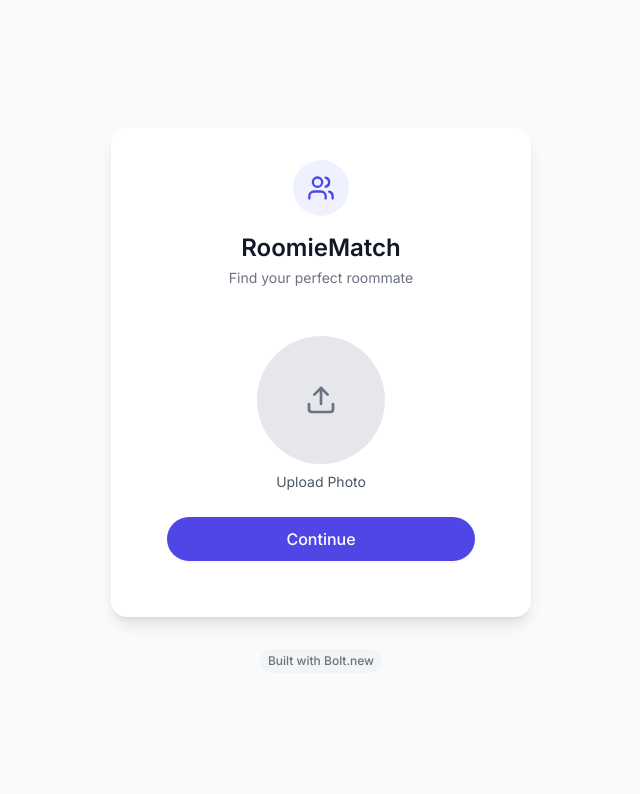
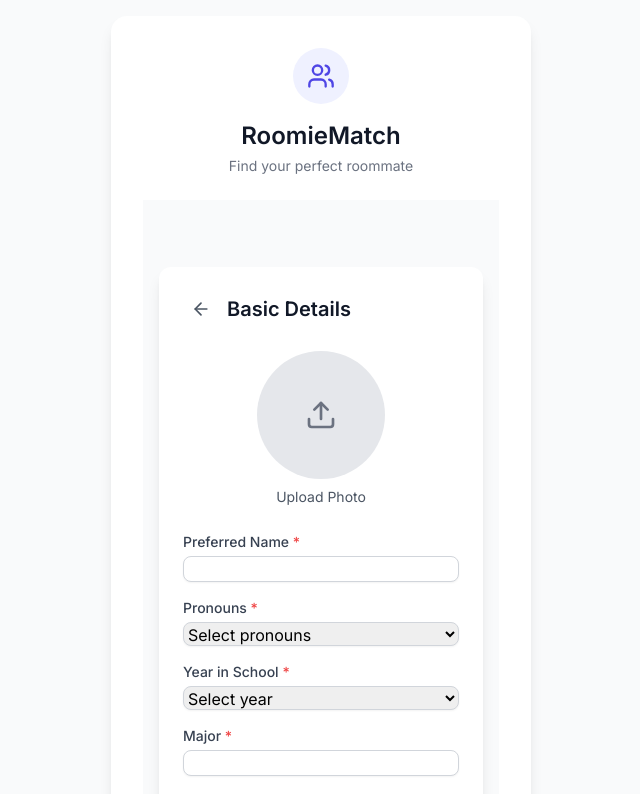
Before and after one commit to joherman96/Jonahprettysmart, a React (Vite) app: page /profile/basic-details in a window 1280 px wide. Shown: the top 794 px of the page, without its empty margins (319-959 px from the left). Built offline with nearby package versions, Linux system fonts and the light colour scheme; no server answers; sample sign-in values are in the browser's storage.

Commit message:
Fix BasicDetailsCard component structure

```diff
--- a/src/pages/profile/BasicDetailsCard.tsx
+++ b/src/pages/profile/BasicDetailsCard.tsx
@@ -154,9 +154,22 @@ const BasicDetailsCard: React.FC = () => {
   };
 
   return (
-    <div className="w-full max-w-2xl mx-auto p-6">
+    <div className="min-h-screen bg-gray-50 flex items-center justify-center p-4">
+      <div className="w-full max-w-[420px] bg-white rounded-xl shadow-lg">
+        <div className="p-6">
+          <div className="flex items-center mb-6">
+            <button
+              onClick={() => navigate('/welcome')}
+              className="text-gray-600 hover:text-gray-900 transition-colors p-2 rounded-full hover:bg-gray-100"
+              aria-label="Back to welcome page"
+            >
+              <ArrowLeft size={20} />
+            </button>
+            <h1 className="text-xl font-semibold text-gray-900 ml-2">Basic Details</h1>
+          </div>
+
           <form onSubmit={handleSubmit} className="space-y-6">
-        {/* Update Photo Section */}
+            {/* Photo Upload Section */}
             <div className="flex flex-col items-center mb-6">
               {originalImage ? (
                 <div className="relative w-full max-w-md aspect-square">
@@ -232,6 +245,112 @@ const BasicDetailsCard: React.FC = () => {
               />
             </div>
 
+            {/* Form Fields */}
+            <div className="space-y-4">
+              {/* Preferred Name */}
+              <div>
+                <label htmlFor="preferredName" className="block text-sm font-medium text-gray-700">
+                  Preferred Name <span className="text-red-500">*</span>
+                </label>
+                <input
+                  id="preferredName"
+                  type="text"
+                  value={formData.preferredName}
+                  onChange={e => setFormData(prev => ({ ...prev, preferredName: e.target.value }))}
+                  className="mt-1 block w-full rounded-lg border border-gray-300 shadow-sm focus:border-primary-500 focus:ring-primary-500"
+                  required
+                  aria-required="true"
+                />
+              </div>
+
+              {/* Pronouns */}
+              <div>
+                <label htmlFor="pronouns" className="block text-sm font-medium text-gray-700">
+                  Pronouns <span className="text-red-500">*</span>
+                </label>
+                <select
+                  id="pronouns"
+                  value={formData.pronouns}
+                  onChange={e => setFormData(prev => ({ ...prev, pronouns: e.target.value }))}
+                  className="mt-1 block w-full rounded-lg border border-gray-300 shadow-sm focus:border-primary-500 focus:ring-primary-500"
+                  required
+                  aria-required="true"
+                >
+                  <option value="">Select pronouns</option>
+                  <option value="She/Her">She/Her</option>
+                  <option value="He/Him">He/Him</option>
+                  <option value="They/Them">They/Them</option>
+                  <option value="Other">Other...</option>
+                </select>
+
+                {formData.pronouns === 'Other' && (
+                  <input
+                    id="customPronouns"
+                    type="text"
+                    value={formData.customPronouns}
+                    onChange={e => setFormData(prev => ({ ...prev, customPronouns: e.target.value }))}
+                    className="mt-2 block w-full rounded-lg border border-gray-300 shadow-sm focus:border-primary-500 focus:ring-primary-500"
+                    placeholder="Enter your pronouns"
+                    required
+                    aria-required="true"
+                  />
+                )}
+              </div>
+
+              {/* Year in School */}
+              <div>
+                <label htmlFor="yearInSchool" className="block text-sm font-medium text-gray-700">
+                  Year in School <span className="text-red-500">*</span>
+                </label>
+                <select
+                  id="yearInSchool"
+                  value={formData.yearInSchool}
+                  onChange={e => setFormData(prev => ({ ...prev, yearInSchool: e.target.value }))}
+                  className="mt-1 block w-full rounded-lg border border-gray-300 shadow-sm focus:border-primary-500 focus:ring-primary-500"
+                  required
+                  aria-required="true"
+                >
+                  <option value="">Select year</option>
+                  <option value="First">First Year</option>
+                  <option value="Sophomore">Sophomore</option>
+                  <option value="Junior">Junior</option>
+                  <option value="Senior">Senior</option>
+                  <option value="Graduate">Graduate</option>
+                </select>
+              </div>
+
+              {/* Major */}
+              <div>
+                <label htmlFor="major" className="block text-sm font-medium text-gray-700">
+                  Major <span className="text-red-500">*</span>
+                </label>
+                <input
+                  id="major"
+                  type="text"
+                  value={formData.major}
+                  onChange={e => setFormData(prev => ({ ...prev, major: e.target.value }))}
+                  className="mt-1 block w-full rounded-lg border border-gray-300 shadow-sm focus:border-primary-500 focus:ring-primary-500"
+                  required
+                  aria-required="true"
+                />
+              </div>
+
+              {/* Minor */}
+              <div>
+                <label htmlFor="minor" className="block text-sm font-medium text-gray-700">
+                  Minor
+                </label>
+                <input
+                  id="minor"
+                  type="text"
+                  value={formData.minor}
+                  onChange={e => setFormData(prev => ({ ...prev, minor: e.target.value }))}
+                  className="mt-1 block w-full rounded-lg border border-gray-300 shadow-sm focus:border-primary-500 focus:ring-primary-500"
+                />
+              </div>
+            </div>
+
+            {/* Submit Button */}
             <Button
               type="submit"
               isLoading={isLoading}
@@ -241,6 +360,8 @@ const BasicDetailsCard: React.FC = () => {
             </Button>
           </form>
         </div>
+      </div>
+    </div>
   );
 };
 
```
Lines whose indentation alone changed are shown as unchanged.
